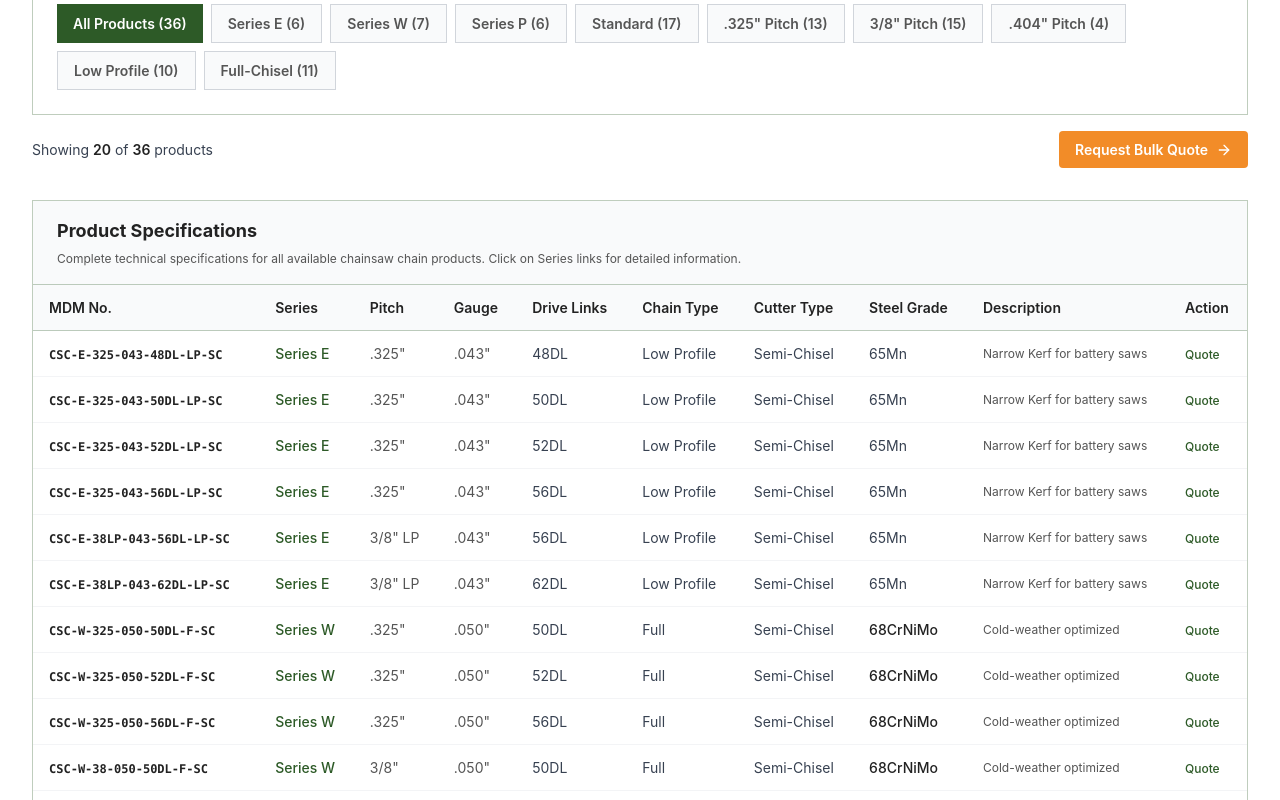
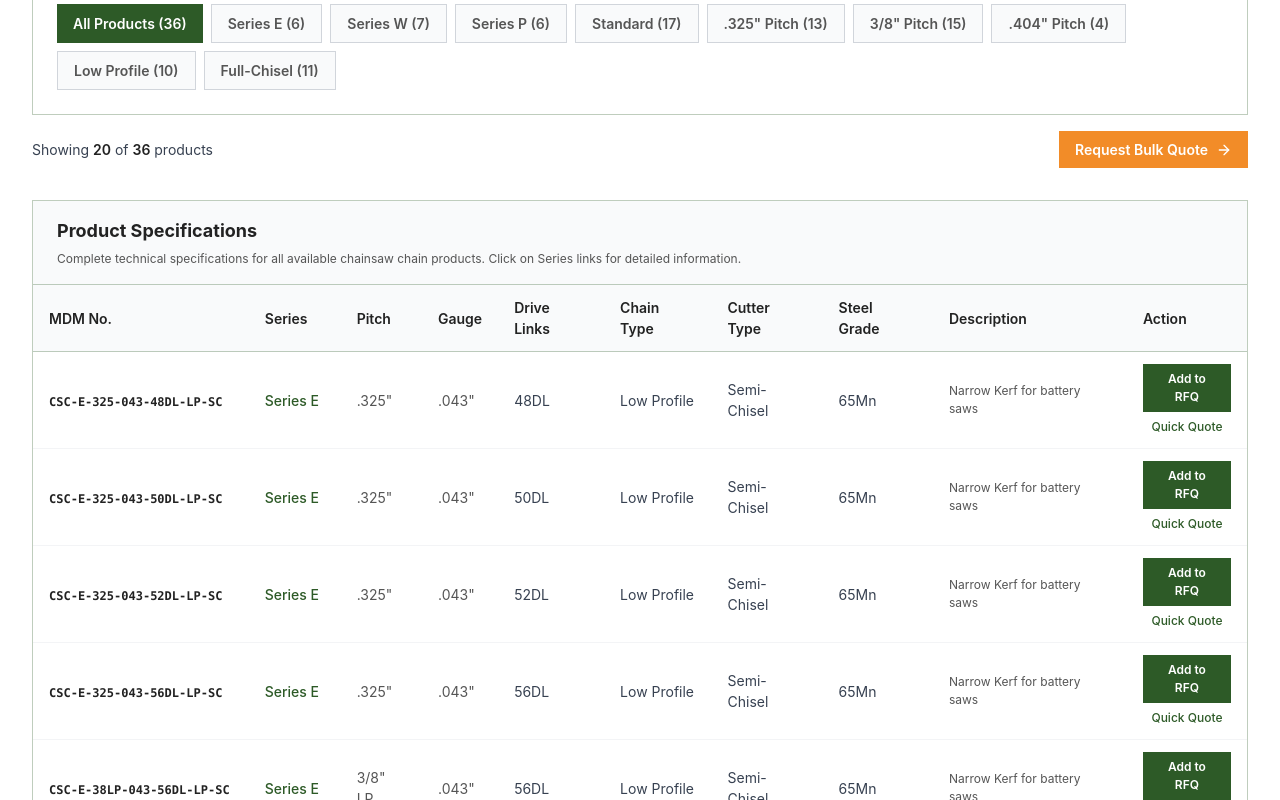
Before and after one commit to LoganOYoung/chainsaw-chain-supplier-borealgrit, a Next.js app: page /products in a window 1280 px wide. Shown: the part 1520-2320 px from the top of the page. Built offline with nearby package versions, Linux system fonts and the light colour scheme.

Commit message:
Optimize conversion: Add RFQ cart, enhance Fitment Finder CTA, add Catalog download button

```diff
--- a/app/fitment-finder/page.tsx
+++ b/app/fitment-finder/page.tsx
@@ -562,9 +562,10 @@ export default function FitmentFinderPage() {
                       <div className="flex flex-col gap-2">
                         <Link
                           href={buildQuoteUrl(item)}
-                          className="inline-block text-xs px-3 py-1.5 bg-safety-orange text-white font-semibold hover:bg-safety-orange/90 transition rounded-none text-center"
+                          className="inline-flex items-center justify-center gap-1.5 text-xs px-4 py-2 bg-safety-orange text-white font-semibold hover:bg-safety-orange/90 transition rounded-none shadow-sm hover:shadow-md"
                         >
-                          Request Quote
+                          <ArrowRight className="w-3.5 h-3.5" />
+                          Request Quote Now
                         </Link>
                         {getAlternativeProducts(item.series, item.seriesType).length > 0 && (
                           <div className="text-xs text-text-body">
--- a/app/page.tsx
+++ b/app/page.tsx
@@ -55,6 +55,13 @@ export default function Home() {
               >
                 Find Compatible Chain
                 <Search className="w-5 h-5" />
+              </Link>
+              <Link
+                href="/resources#catalogs"
+                className="inline-flex items-center gap-2 px-8 py-4 bg-forest-brand/10 backdrop-blur-sm border border-forest-brand/30 text-forest-brand font-semibold text-lg hover:bg-forest-brand/20 transition shadow-xl rounded-none"
+              >
+                Download Catalog
+                <Download className="w-5 h-5" />
               </Link>
             </div>
           </div>
--- a/app/products/page.tsx
+++ b/app/products/page.tsx
@@ -2,7 +2,7 @@
 
 import { useState, useMemo } from 'react'
 import Link from 'next/link'
-import { Search, Filter, Download, ArrowRight, ChevronDown } from 'lucide-react'
+import { Search, Filter, Download, ArrowRight, ChevronDown, ShoppingCart, X } from 'lucide-react'
 import Navigation from '@/components/Navigation'
 import Footer from '@/components/Footer'
 
@@ -94,6 +94,49 @@ export default function ProductsPage() {
   const [showFilters, setShowFilters] = useState(false)
   const [selectedCategory, setSelectedCategory] = useState<string>('all')
   const [itemsPerPage, setItemsPerPage] = useState(20)
+  const [rfqCart, setRfqCart] = useState<Array<typeof PRODUCT_CATALOG[0] & { quantity?: number }>>([])
+  const [showCart, setShowCart] = useState(false)
+
+  // Add product to RFQ cart
+  const addToCart = (product: typeof PRODUCT_CATALOG[0]) => {
+    const existingIndex = rfqCart.findIndex(item => item.id === product.id)
+    if (existingIndex >= 0) {
+      // Update quantity if already in cart
+      const updatedCart = [...rfqCart]
+      updatedCart[existingIndex] = { ...updatedCart[existingIndex], quantity: (updatedCart[existingIndex].quantity || 1) + 1 }
+      setRfqCart(updatedCart)
+    } else {
+      // Add new product
+      setRfqCart([...rfqCart, { ...product, quantity: 1 }])
+    }
+    setShowCart(true)
+  }
+
+  // Remove product from cart
+  const removeFromCart = (productId: string) => {
+    setRfqCart(rfqCart.filter(item => item.id !== productId))
+  }
+
+  // Build bulk RFQ URL
+  const buildBulkRFQUrl = () => {
+    const params = new URLSearchParams()
+    rfqCart.forEach((item, index) => {
+      params.append(`product_${index}`, item.id)
+      params.append(`pitch_${index}`, item.pitch)
+      params.append(`gauge_${index}`, item.gauge)
+      params.append(`driveLinks_${index}`, item.driveLinks)
+      if (item.quantity) {
+        params.append(`quantity_${index}`, item.quantity.toString())
+      }
+    })
+    return `/request-quote?${params.toString()}&bulk=true`
+  }
+
+  // Clear cart
+  const clearCart = () => {
+    setRfqCart([])
+    setShowCart(false)
+  }
 
   // Get unique values for filter options
   const uniquePitches = useMemo(() => [...new Set(PRODUCT_CATALOG.map(p => p.pitch))].sort(), [])
@@ -547,14 +590,84 @@ export default function ProductsPage() {
                 )}
               </p>
             </div>
+            <div className="flex items-center gap-3">
+              {rfqCart.length > 0 && (
+                <button
+                  onClick={() => setShowCart(!showCart)}
+                  className="inline-flex items-center gap-2 px-4 py-2 bg-forest-brand text-white text-sm font-semibold hover:bg-forest-brand/90 transition rounded-none relative"
+                >
+                  <ShoppingCart className="w-4 h-4" />
+                  RFQ Cart ({rfqCart.length})
+                  {rfqCart.length > 0 && (
+                    <span className="absolute -top-1 -right-1 bg-safety-orange text-white text-xs font-bold rounded-full w-5 h-5 flex items-center justify-center">
+                      {rfqCart.length}
+                    </span>
+                  )}
+                </button>
+              )}
               <Link
-              href="/request-quote"
-              className="inline-flex items-center gap-2 px-4 py-2 bg-safety-orange text-white text-sm font-semibold hover:bg-safety-orange/90 transition rounded"
+                href={rfqCart.length > 0 ? buildBulkRFQUrl() : "/request-quote"}
+                className="inline-flex items-center gap-2 px-4 py-2 bg-safety-orange text-white text-sm font-semibold hover:bg-safety-orange/90 transition rounded-none"
               >
-              Request Bulk Quote
+                {rfqCart.length > 0 ? `Request Quote (${rfqCart.length} items)` : 'Request Bulk Quote'}
                 <ArrowRight className="w-4 h-4" />
               </Link>
             </div>
+          </div>
+
+          {/* RFQ Cart Panel */}
+          {showCart && rfqCart.length > 0 && (
+            <div className="mb-4 bg-white border-2 border-forest-brand rounded-none p-4 shadow-lg">
+              <div className="flex items-center justify-between mb-3">
+                <h3 className="text-lg font-bold text-text-main flex items-center gap-2">
+                  <ShoppingCart className="w-5 h-5" />
+                  RFQ Cart ({rfqCart.length} {rfqCart.length === 1 ? 'item' : 'items'})
+                </h3>
+                <div className="flex items-center gap-2">
+                  <button
+                    onClick={clearCart}
+                    className="text-xs text-text-body hover:text-text-main underline"
+                  >
+                    Clear All
+                  </button>
+                  <button
+                    onClick={() => setShowCart(false)}
+                    className="text-text-body hover:text-text-main"
+                  >
+                    <X className="w-4 h-4" />
+                  </button>
+                </div>
+              </div>
+              <div className="max-h-60 overflow-y-auto mb-3">
+                <div className="space-y-2">
+                  {rfqCart.map((item) => (
+                    <div key={item.id} className="flex items-center justify-between p-2 bg-gray-50 border border-gray-200 rounded-none">
+                      <div className="flex-1">
+                        <div className="font-semibold text-sm text-text-main">{item.id}</div>
+                        <div className="text-xs text-text-body">
+                          {item.pitch} / {item.gauge} / {item.driveLinks} - {item.chainType} {item.cutterType}
+                        </div>
+                      </div>
+                      <button
+                        onClick={() => removeFromCart(item.id)}
+                        className="text-red-600 hover:text-red-800 p-1"
+                        aria-label={`Remove ${item.id} from cart`}
+                      >
+                        <X className="w-4 h-4" />
+                      </button>
+                    </div>
+                  ))}
+                </div>
+              </div>
+              <Link
+                href={buildBulkRFQUrl()}
+                className="block w-full text-center px-4 py-2 bg-safety-orange text-white font-semibold hover:bg-safety-orange/90 transition rounded-none"
+              >
+                Request Quote for {rfqCart.length} {rfqCart.length === 1 ? 'Item' : 'Items'}
+                <ArrowRight className="w-4 h-4 inline-block ml-2" />
+              </Link>
+            </div>
+          )}
         </section>
 
         {/* Product Table */}
@@ -604,13 +717,22 @@ export default function ProductsPage() {
                       </td>
                       <td className="px-4 py-3 text-text-body text-xs">{product.description}</td>
                       <td className="px-4 py-3">
+                        <div className="flex flex-col gap-1.5">
+                          <button
+                            onClick={() => addToCart(product)}
+                            className="text-xs px-3 py-1.5 bg-forest-brand text-white font-semibold hover:bg-forest-brand/90 transition rounded-none text-center"
+                            aria-label={`Add ${product.id} to RFQ cart`}
+                          >
+                            Add to RFQ
+                          </button>
                           <Link
                             href={`/request-quote?product=${product.id}&pitch=${encodeURIComponent(product.pitch)}&gauge=${encodeURIComponent(product.gauge)}&driveLinks=${encodeURIComponent(product.driveLinks)}`}
-                          className="text-forest-brand text-xs font-medium hover:underline"
+                            className="text-forest-brand text-xs font-medium hover:underline text-center"
                             aria-label={`Request quote for ${product.id}`}
                           >
-                          Quote
+                            Quick Quote
                           </Link>
+                        </div>
                       </td>
                     </tr>
                   ))
```
Lines whose indentation alone changed are shown as unchanged.
